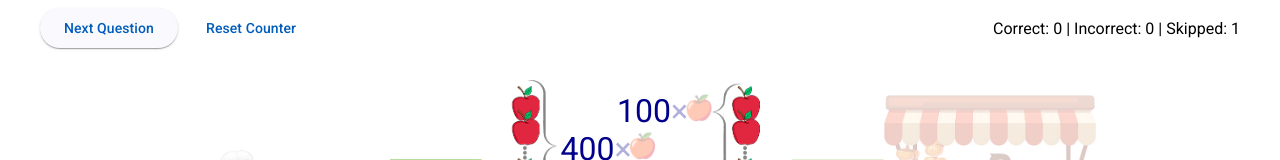
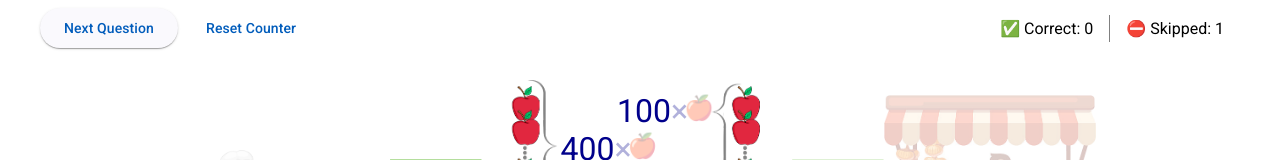
Before and after one commit to erekleroinishvili/trader-lingo, an Angular app: page / in a window 1280 px wide. Both pictures are taken after a click on the button "Next Question". Shown: the top 160 px of the page. Built offline with nearby package versions, Linux system fonts and the light colour scheme.

Commit message:
`Score Monitor` look improved

```diff
--- a/src/app/components/score-monitor/score-monitor.component.html
+++ b/src/app/components/score-monitor/score-monitor.component.html
@@ -1,5 +1,9 @@
-<div [@correct]="correct()" [@incorrect]="incorrect()" [@skipped]="skipped()">
-    Correct: {{correct()}} |
-    Incorrect: {{incorrect()}} |
-    Skipped: {{skipped()}}
-</div>
+@if (correct() || true) {
+    <div [@correct]="correct()">✅ Correct: <span class="count correct">{{correct()}}</span></div>
+}
+@if (incorrect()) {
+    <div [@incorrect]="incorrect()">❌ Incorrect: <span class="count incorrect">{{incorrect()}}</span></div>
+}
+@if (skipped()) {
+    <div [@skipped]="skipped()">⛔ Skipped: <span class="count skipped">{{skipped()}}</span></div>
+}
--- a/src/app/components/score-monitor/score-monitor.component.scss
+++ b/src/app/components/score-monitor/score-monitor.component.scss
@@ -1,3 +1,15 @@
 :host {
-    display: inline-block;
+    display: inline-grid;
+    grid-auto-flow: column;
+    grid-auto-columns: max-content;
 }
+
+div {
+    padding-inline: 16px;
+    padding-block: 4px;
+}
+
+div:not(:first-child) {
+    border-left: thin solid grey;
+
+}
```
